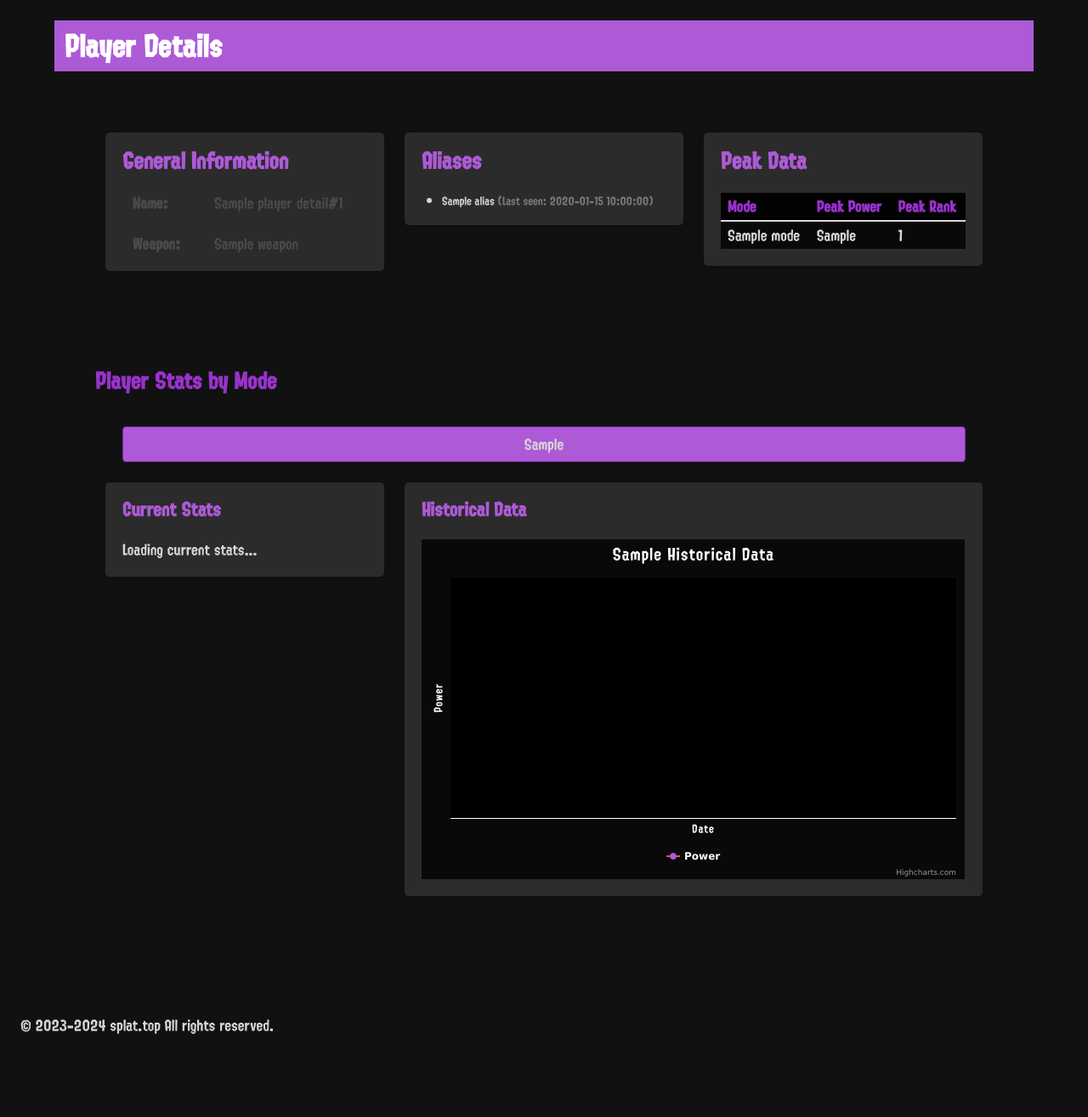
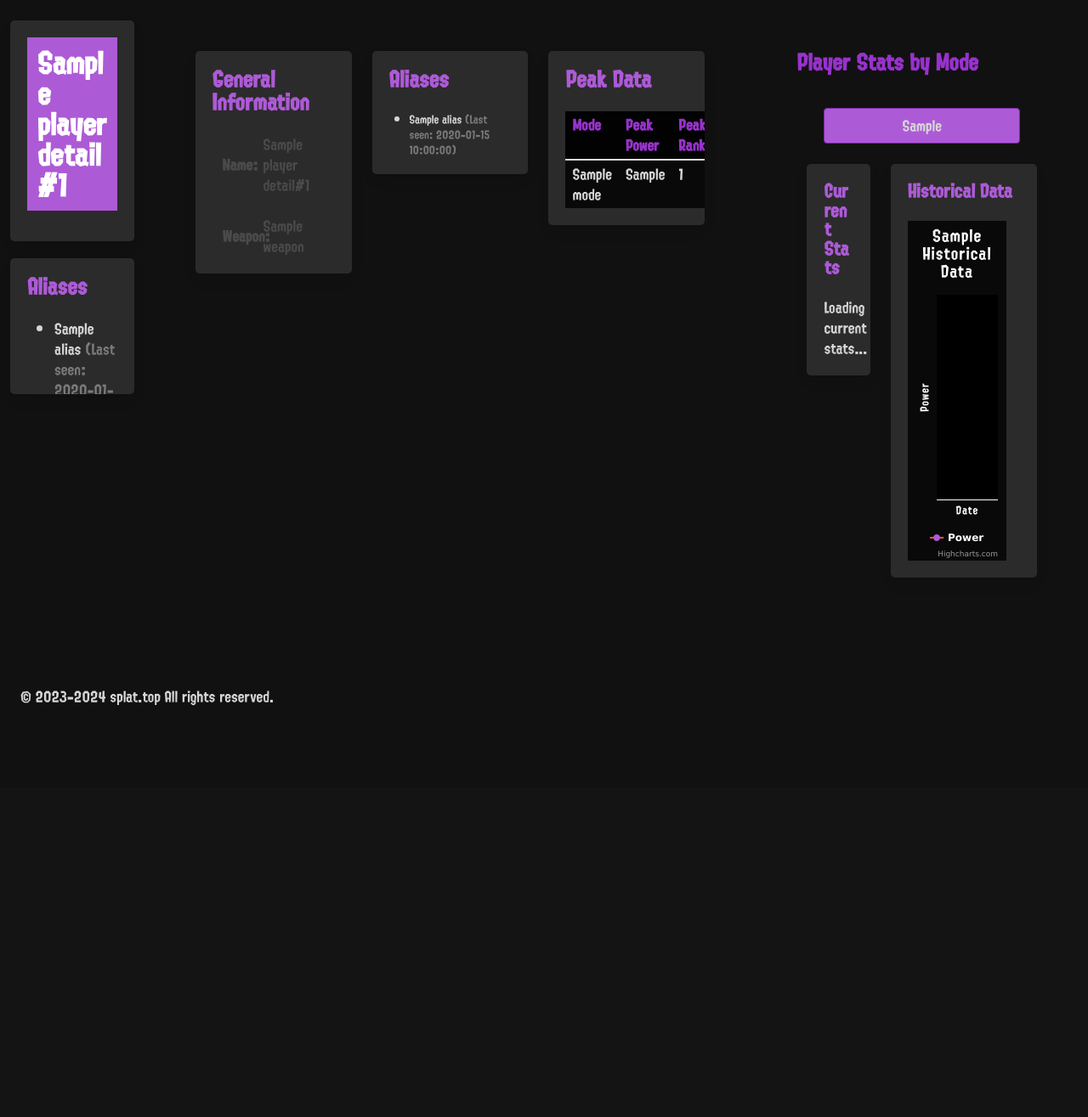
Before and after one commit to cesaregarza/SplatTop, a Flask app: template src/flask_app/templates/player_dev.html in a window 1280 px wide. Shown: the part 52-1367 px from the top of the page at 85% size. After the commit the page ends 883 px from the top, so only its background shows below. Run offline with Flask 3, Linux system fonts and the light colour scheme; the template is opened without the code that fills it: most values are stand-ins (such as "Sample title", 1, 10 or a date in 2020).

Commit message:
Update alias box styling and add player details in player_dev.html

```diff
--- a/src/flask_app/static/scss/main.scss
+++ b/src/flask_app/static/scss/main.scss
@@ -215,4 +215,8 @@
     margin-left: 0;
     margin-right: 0;
   }
+  .alias-box {
+    max-height: 20vh;
+    overflow-y: auto;
+  }
 }
--- a/src/flask_app/templates/player_dev.html
+++ b/src/flask_app/templates/player_dev.html
@@ -9,8 +9,32 @@
 
 {% block content %}
 <div class="content full-height-desktop player-columns">
-  <div class="container">
-    <h1 class="title has-background-primary has-text-white p-3">Player Details</h1>
+  <div class="columns is-desktop">
+    <div class="column is-one-half-desktop">
+      <div class="box">
+        <h1 class="title has-background-primary has-text-white p-3">
+          {{ player_details.name}}#{{ player_details.name_id }}
+        </h1>
+      </div>
+      <div class="box alias-box">
+        <h2 class="title is-4">Aliases</h2>
+        {% if aliases %}
+        <ul>
+          {% for alias in aliases %}
+          <li>{{ alias.alias }} <span class="has-text-grey">(Last seen: {{ alias.last_updated }})</span></li>
+          {% endfor %}
+        </ul>
+        {% else %}
+        <p class="loading">No aliases found.</p>
+        {% endif %}
+      </div>
+      <div class="columns player-mode-stats">
+        <div class="is-2">
+
+        </div>
+      </div>
+
+    </div>
 
     <!-- Player General Information -->
     <section class="section">
```
Also changed, not shown: src/flask_app/static/css/main.css, 1 other file.
